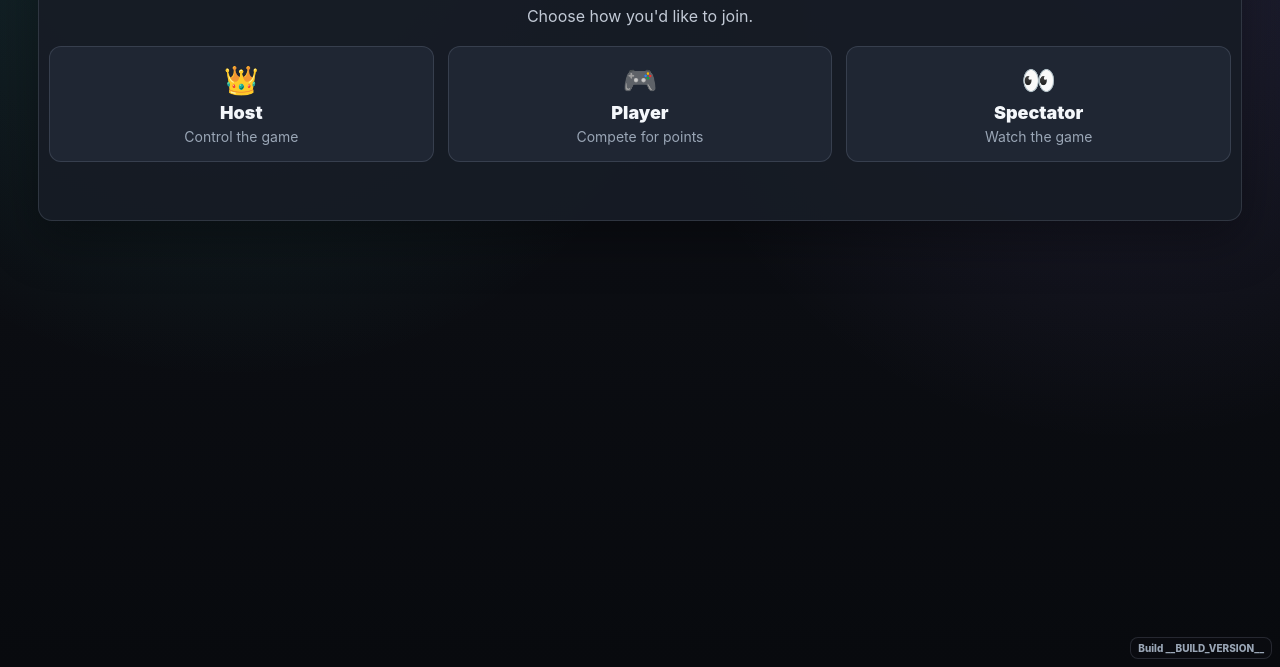
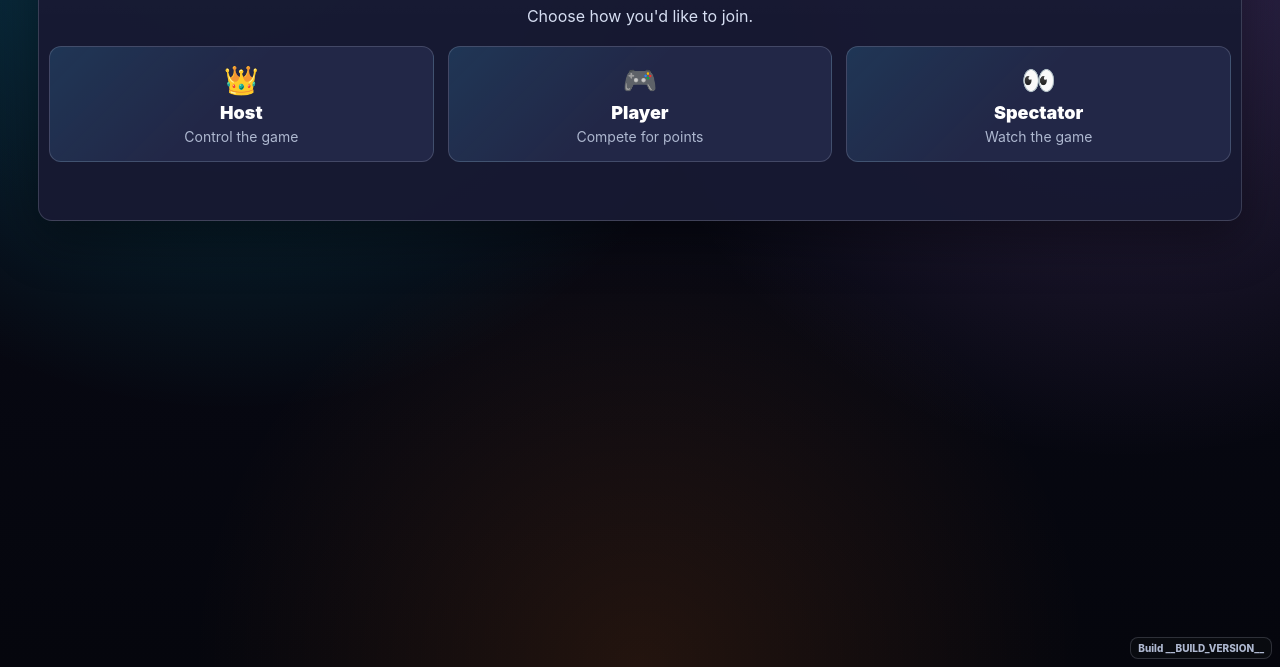
Before and after one commit to Mahoukan/JD, a website: page public/index.html in a window 1280 px wide. Shown: the part 133-800 px from the top of the page. Drawn offline with nearby package versions, Linux system fonts and the light colour scheme.

Commit message:
some style changes

```diff
--- a/public/style.css
+++ b/public/style.css
@@ -1,30 +1,41 @@
 :root {
-  --bg: #0b0d12;
-  --bg-soft: #10141c;
-  --surface: #171c26;
-  --surface-2: #1f2633;
-  --surface-3: #273142;
-  --text: #f4f7fb;
-  --muted: #9aa6b6;
-  --muted-2: #c2cad6;
-  --border: rgba(179, 193, 214, 0.16);
-  --border-strong: rgba(179, 193, 214, 0.28);
-  --accent: #4dd4c6;
-  --accent-strong: #37b8aa;
-  --accent-soft: rgba(77, 212, 198, 0.14);
-  --risk: #f59e0b;
-  --risk-soft: rgba(245, 158, 11, 0.16);
-  --face: #a78bfa;
-  --face-soft: rgba(167, 139, 250, 0.16);
-  --buzz: #f97316;
-  --buzz-strong: #ea580c;
+  --bg: #070812;
+  --bg-soft: #101225;
+
+  --surface: #171a32;
+  --surface-2: #222747;
+  --surface-3: #30385f;
+
+  --text: #ffffff;
+  --muted: #aeb8d0;
+  --muted-2: #d6def2;
+
+  --border: rgba(214, 222, 242, 0.18);
+  --border-strong: rgba(214, 222, 242, 0.34);
+
+  --accent: #00e5ff;
+  --accent-strong: #00b8d9;
+  --accent-soft: rgba(0, 229, 255, 0.16);
+
+  --risk: #ffb703;
+  --risk-soft: rgba(255, 183, 3, 0.18);
+
+  --face: #c084fc;
+  --face-soft: rgba(192, 132, 252, 0.18);
+
+  --buzz: #ff7a18;
+  --buzz-strong: #f97316;
   --buzz-shadow: #9a3412;
-  --danger: #ef4444;
-  --danger-soft: rgba(239, 68, 68, 0.14);
-  --success: #22c55e;
-  --success-soft: rgba(34, 197, 94, 0.14);
-  --shadow: 0 18px 50px rgba(0, 0, 0, 0.34);
-  --shadow-soft: 0 10px 28px rgba(0, 0, 0, 0.24);
+
+  --danger: #ff4d6d;
+  --danger-soft: rgba(255, 77, 109, 0.16);
+
+  --success: #35e07f;
+  --success-soft: rgba(53, 224, 127, 0.16);
+
+  --shadow: 0 18px 50px rgba(0, 0, 0, 0.38);
+  --shadow-soft: 0 10px 28px rgba(0, 0, 0, 0.26);
+
   --radius-sm: 8px;
   --radius: 12px;
   --radius-lg: 18px;
@@ -56,15 +67,20 @@ body {
   background:
     radial-gradient(
       circle at 18% 0%,
-      rgba(77, 212, 198, 0.16),
+      rgba(0, 229, 255, 0.24),
+      transparent 34rem
+    ),
+    radial-gradient(
+      circle at 88% 10%,
+      rgba(192, 132, 252, 0.22),
       transparent 32rem
     ),
     radial-gradient(
-      circle at 88% 12%,
-      rgba(167, 139, 250, 0.13),
-      transparent 30rem
+      circle at 50% 100%,
+      rgba(255, 122, 24, 0.12),
+      transparent 28rem
     ),
-    linear-gradient(180deg, #0d1118 0%, var(--bg) 54%, #080a0e 100%);
+    linear-gradient(180deg, #0b0d1f 0%, var(--bg) 54%, #05060d 100%);
   color: var(--text);
   display: flex;
   align-items: center;
@@ -97,7 +113,9 @@ button {
   border: 1px solid var(--border);
   border-radius: var(--radius-lg);
   padding: clamp(16px, 3vw, 28px);
-  background: rgba(23, 28, 38, 0.94);
+  background:
+    linear-gradient(180deg, rgba(255, 255, 255, 0.035), transparent 42%),
+    rgba(23, 26, 50, 0.96);
   box-shadow: var(--shadow);
   text-align: left;
 }
@@ -186,7 +204,9 @@ p {
   border: 1px solid var(--border);
   border-radius: var(--radius);
   padding: 16px;
-  background: var(--surface-2);
+  background:
+    linear-gradient(135deg, rgba(0, 229, 255, 0.08), transparent 46%),
+    var(--surface-2);
   color: var(--text);
   cursor: pointer;
   display: grid;
@@ -443,8 +463,9 @@ button:disabled,
 }
 
 .primary-button {
-  background: var(--accent);
-  color: #061312;
+  background: linear-gradient(180deg, var(--accent), var(--accent-strong));
+  color: #031014;
+  box-shadow: 0 8px 22px rgba(0, 229, 255, 0.18);
 }
 
 .primary-button:hover,
@@ -536,7 +557,10 @@ button:disabled,
 .jeopardy-board {
   --grid-tile-min: 46px;
   display: grid;
-  grid-template-columns: repeat(var(--grid-columns, 6), minmax(var(--grid-tile-min), 1fr));
+  grid-template-columns: repeat(
+    var(--grid-columns, 6),
+    minmax(var(--grid-tile-min), 1fr)
+  );
   gap: clamp(5px, 1vw, 10px);
   width: 100%;
   min-width: 0;
@@ -551,7 +575,7 @@ button:disabled,
   min-width: 0;
   border: 1px solid var(--border);
   border-radius: var(--radius-sm);
-  background: var(--surface-2);
+  background: linear-gradient(180deg, #2a3158, var(--surface-2));
   color: var(--text);
 }
 
@@ -561,7 +585,7 @@ button:disabled,
   justify-content: center;
   min-height: clamp(42px, 7vw, 68px);
   padding: 7px 5px;
-  color: var(--muted-2);
+  color: #ffffff;
   font-size: clamp(9px, 1.25vw, 14px);
   font-weight: 900;
   line-height: 1.1;
@@ -576,14 +600,16 @@ button:disabled,
   aspect-ratio: 1.38 / 1;
   padding: 5px;
   background:
-    linear-gradient(180deg, rgba(255, 255, 255, 0.045), transparent),
-    #202938;
-  color: var(--accent);
+    linear-gradient(180deg, rgba(0, 229, 255, 0.1), transparent), #252b4f;
+  color: #7df9ff;
   cursor: pointer;
   font-size: clamp(16px, 3.4vw, 32px);
   font-weight: 950;
   box-shadow: inset 0 -1px 0 rgba(255, 255, 255, 0.04);
-  transition: transform 0.16s ease, border-color 0.16s ease, background 0.16s ease;
+  transition:
+    transform 0.16s ease,
+    border-color 0.16s ease,
+    background 0.16s ease;
 }
 
 .clue-square::after {
@@ -592,7 +618,11 @@ button:disabled,
   inset: 1px;
   z-index: -1;
   border-radius: calc(var(--radius-sm) - 2px);
-  background: linear-gradient(135deg, rgba(77, 212, 198, 0.13), transparent 54%);
+  background: linear-gradient(
+    135deg,
+    rgba(77, 212, 198, 0.13),
+    transparent 54%
+  );
   opacity: 0;
   transition: opacity 0.16s ease;
   pointer-events: none;
@@ -606,7 +636,8 @@ button:disabled,
 .clue-square:not(:disabled):hover,
 .clue-square:not(:disabled):focus-visible {
   border-color: var(--accent);
-  background: #273244;
+  background: #303b6a;
+  color: #ffffff;
   transform: translateY(-1px);
   outline: none;
 }
@@ -948,7 +979,9 @@ button:disabled,
   font-size: clamp(34px, 11vw, 58px);
   font-weight: 950;
   letter-spacing: 0;
-  box-shadow: 0 10px 0 var(--buzz-shadow), 0 18px 38px rgba(249, 115, 22, 0.24);
+  box-shadow:
+    0 10px 0 var(--buzz-shadow),
+    0 18px 38px rgba(249, 115, 22, 0.24);
 }
 
 .buzz-button:not(:disabled):hover {
@@ -958,7 +991,9 @@ button:disabled,
 
 .buzz-button:not(:disabled):active {
   transform: translateY(6px);
-  box-shadow: 0 4px 0 var(--buzz-shadow), 0 10px 24px rgba(249, 115, 22, 0.2);
+  box-shadow:
+    0 4px 0 var(--buzz-shadow),
+    0 10px 24px rgba(249, 115, 22, 0.2);
 }
 
 .buzz-button:disabled {
```
